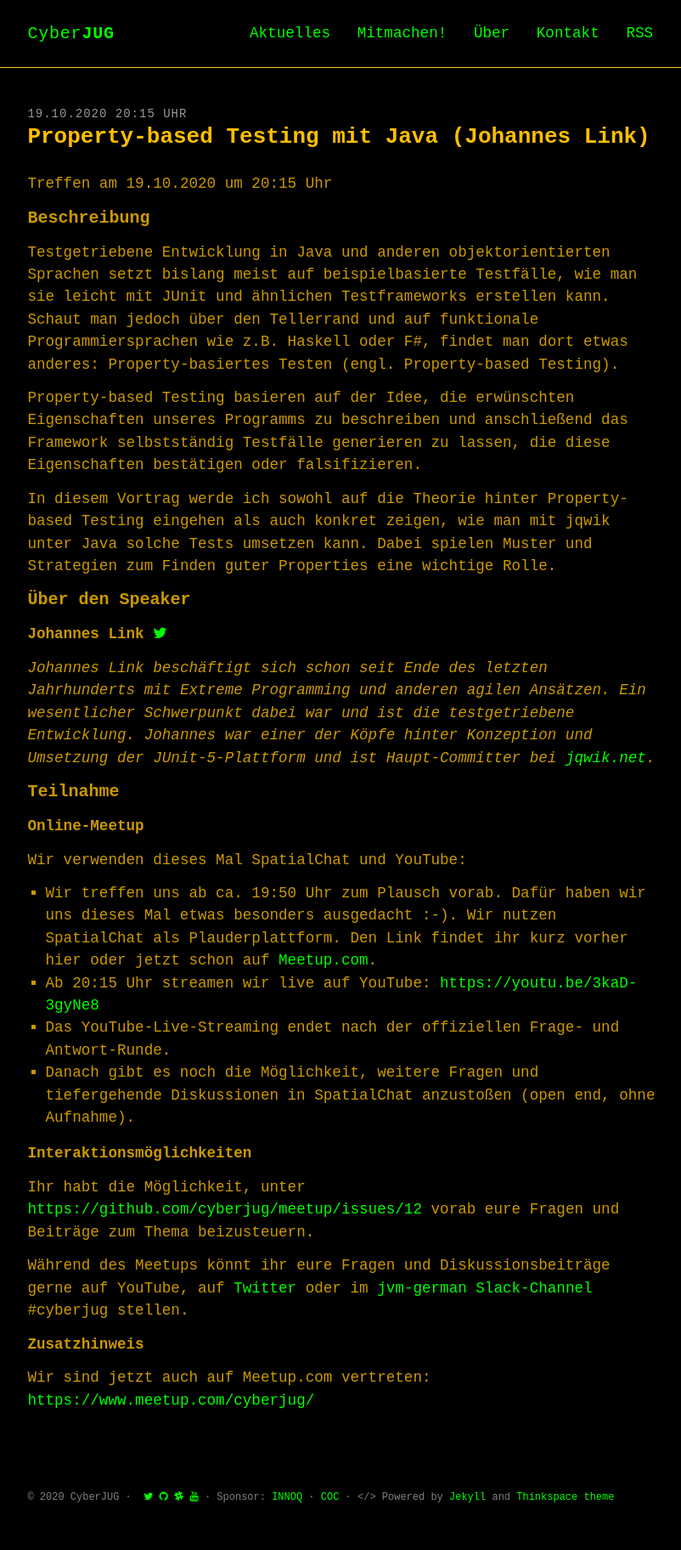
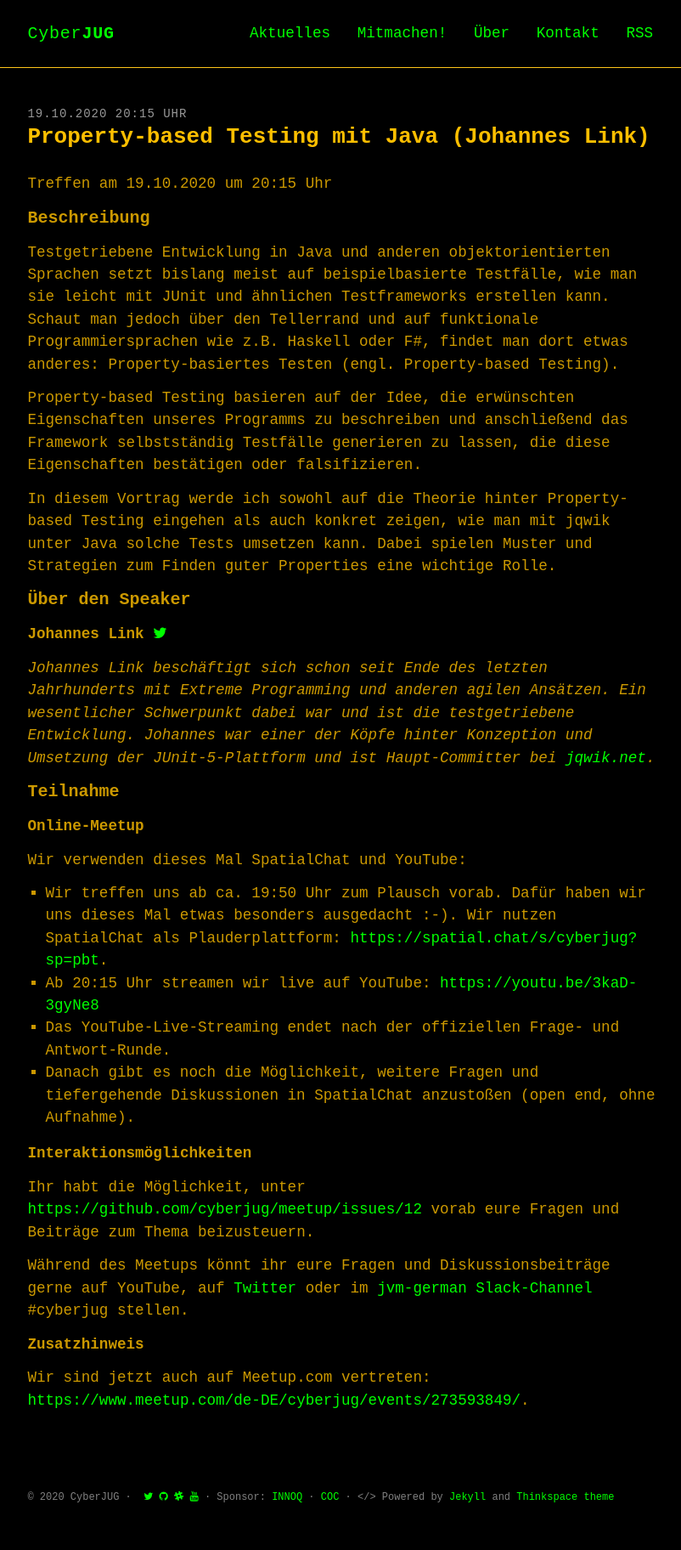
Before and after one commit to cyberjug/website, a Jekyll site: the page built from docs/_upcoming/2020-10-19-pbt_java.md, in a window 1280 px wide. Shown: the whole page at 85% size, without its empty margins (234-1036 px from the left). Built offline with Jekyll 4.4.1, drawn with Linux system fonts in a browser that asks for light colours; some web fonts are replaced.

Commit message:
add spatialchat

```diff
--- a/docs/_upcoming/2020-10-19-pbt_java.md
+++ b/docs/_upcoming/2020-10-19-pbt_java.md
@@ -35,7 +35,7 @@ Johannes war einer der Köpfe hinter Konzeption und Umsetzung der JUnit-5-Plattf
 
 Wir verwenden dieses Mal SpatialChat und YouTube:
 
-- Wir treffen uns ab ca. 19:50 Uhr zum Plausch vorab. Dafür haben wir uns dieses Mal etwas besonders ausgedacht :-). Wir nutzen SpatialChat als Plauderplattform. Den Link findet ihr kurz vorher hier oder jetzt schon auf [Meetup.com](https://www.meetup.com/de-DE/cyberjug/events/273593849/).
+- Wir treffen uns ab ca. 19:50 Uhr zum Plausch vorab. Dafür haben wir uns dieses Mal etwas besonders ausgedacht :-). Wir nutzen SpatialChat als Plauderplattform: <https://spatial.chat/s/cyberjug?sp=pbt>.
 - Ab 20:15 Uhr streamen wir live auf YouTube: <https://youtu.be/3kaD-3gyNe8>
 - Das YouTube-Live-Streaming endet nach der offiziellen Frage- und Antwort-Runde.
 - Danach gibt es noch die Möglichkeit, weitere Fragen und tiefergehende Diskussionen in SpatialChat anzustoßen (open end, ohne Aufnahme).
@@ -48,4 +48,4 @@ Während des Meetups könnt ihr eure Fragen und Diskussionsbeiträge gerne auf Y
 
 **Zusatzhinweis**
 
-Wir sind jetzt auch auf Meetup.com vertreten: <https://www.meetup.com/cyberjug/>
+Wir sind jetzt auch auf Meetup.com vertreten: <https://www.meetup.com/de-DE/cyberjug/events/273593849/>.
```
